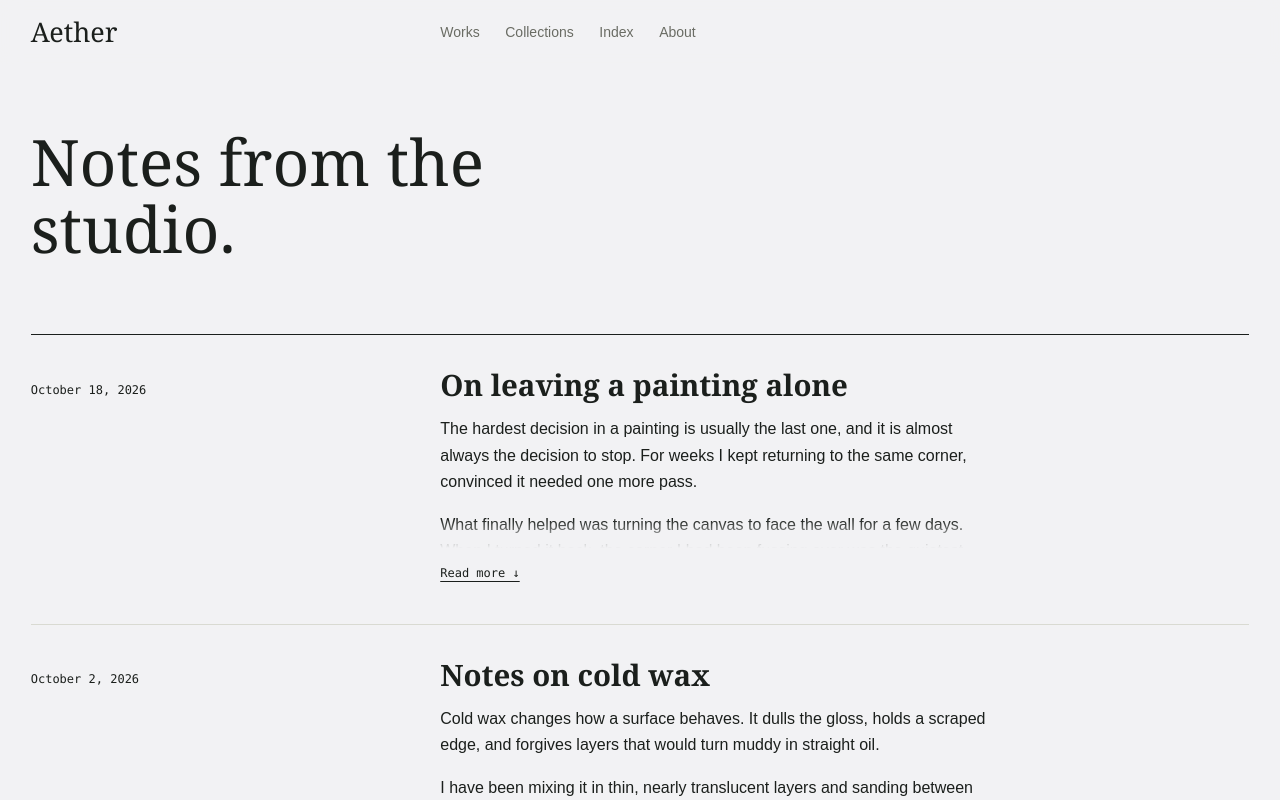
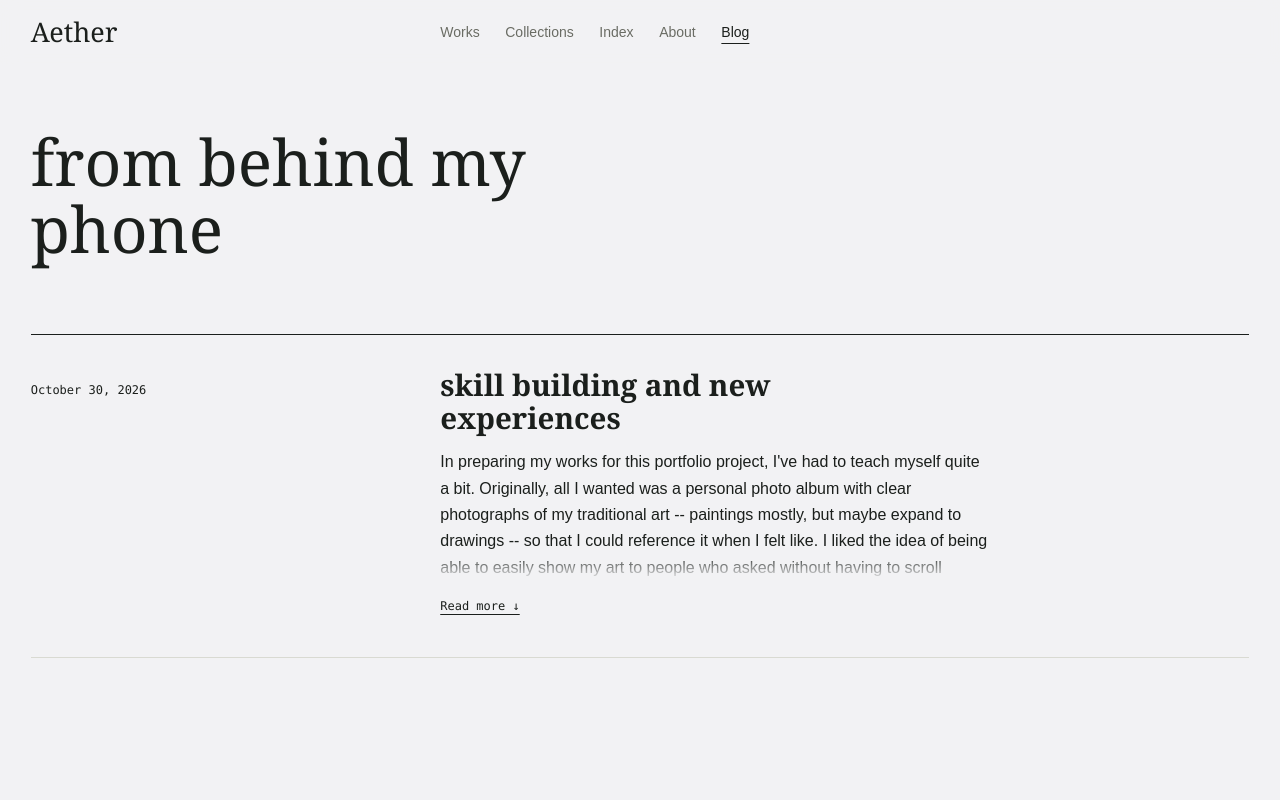
Before and after one commit to aetherMocker/personal-portfolio, a Vue app: page /#/blog in a window 1280 px wide. Shown: the top 800 px of the page. Built offline with nearby package versions, Linux system fonts and the light colour scheme; a web font is replaced by a local one.

Commit message:
small fixes

```diff
--- a/src/components/CatalogManager.vue
+++ b/src/components/CatalogManager.vue
@@ -73,9 +73,10 @@ const sourceText = {
           <ol class="steps">
             <li>
               <h3>Get the template</h3>
-              <p>Columns: file, title, year, month, medium, size, collections. Month and collections are optional.
-                    Width, height and unit columns also work in place of size. Collections are one cell:
-                    <code>[Spring Collection], [Landscape]</code>.</p>
+              <p>Columns: file, title, year, month, medium, size, collections, layout. Month, collections and layout are optional.
+                Width, height and unit columns also work in place of size. Collections are one cell:
+                <code>[Spring Collection], [Landscape]</code>.</p>
+              <p>For multi-panel works (like diptychs), separate the files with commas in the file column, and set layout to <code>offset</code>, <code>side-by-side</code>, or <code>stacked</code>.</p>
               <button type="button" class="btn" @click="downloadTemplate">Download CSV</button>
             </li>
             <li>
--- a/src/components/SiteHeader.vue
+++ b/src/components/SiteHeader.vue
@@ -11,6 +11,7 @@
       { label: "Collections", to: "/collections" },
       { label: "Index", to: { path: "/", hash: "#index" } },
       { label: "About", to: "/about" },
+      { label: "Blog", to: "/blog" },
     ];
 
     const isCurrent = (link) => typeof link.to === "string" && link.to === route.path;
--- a/src/components/blog/BlogPost.vue
+++ b/src/components/blog/BlogPost.vue
@@ -22,12 +22,31 @@ const dateLabel = computed(() => {
   return day ? `${name} ${Number(day)}, ${year}` : `${name} ${year}`;
 });
 
+// Links: write [the words](https://example.com) anywhere in a paragraph.
+// Only http(s), mailto and #/internal links become links; anything else stays plain text.
+const LINK = /\[([^\]]+)\]\(([^)\s]+)\)/g;
+const SAFE = /^(https?:\/\/|mailto:|#)/i;
+
+function pieces(text) {
+  const out = [];
+  let last = 0;
+  for (const m of text.matchAll(LINK)) {
+    if (m.index > last) out.push({ text: text.slice(last, m.index) });
+    out.push(SAFE.test(m[2]) ? { text: m[1], href: m[2], external: /^https?:/i.test(m[2]) } : { text: m[0] });
+    last = m.index + m[0].length;
+  }
+  if (last < text.length) out.push({ text: text.slice(last) });
+  return out;
+}
+
 // Blank line = new paragraph. Single line breaks reflow, so indented template literals are fine.
+// Each paragraph is a list of pieces: plain text, or text with an href.
 const paragraphs = computed(() =>
   String(props.post.body || "")
     .split(/\n\s*\n/)
     .map((p) => p.replace(/\s*\n\s*/g, " ").trim())
-    .filter(Boolean),
+    .filter(Boolean)
+    .map(pieces),
 );
 
 const images = computed(() =>
@@ -78,7 +97,17 @@ onBeforeUnmount(() => observer?.disconnect());
       <h2 :id="`${uid}-title`" class="title">{{ post.title }}</h2>
 
       <div :id="`${uid}-body`" ref="body" class="body" :class="{ clamped: !open, fade: !open && overflowing }">
-        <p v-for="(p, i) in paragraphs" :key="i">{{ p }}</p>
+        <p v-for="(p, i) in paragraphs" :key="i">
+          <template v-for="(piece, j) in p" :key="j"
+            ><a
+              v-if="piece.href"
+              :href="piece.href"
+              :target="piece.external ? '_blank' : undefined"
+              :rel="piece.external ? 'noopener noreferrer' : undefined"
+              >{{ piece.text }}</a
+            ><template v-else>{{ piece.text }}</template></template
+          >
+        </p>
       </div>
 
       <div v-if="open && images.length" class="media" :class="{ single: images.length === 1 }">
@@ -119,6 +148,8 @@ onBeforeUnmount(() => observer?.disconnect());
 
 .body { margin-top: 14px; max-width: 62ch; font-size: 16px; line-height: 1.65; }
 .body p + p { margin-top: 1em; }
+.body a { text-decoration: underline; text-underline-offset: 3px; text-decoration-thickness: 1px; }
+.body a:hover { opacity: 0.6; }
 /* Collapsed: about five lines tall, fading out where the text is cut. */
 .body.clamped { max-height: calc(1.65em * 5); overflow: hidden; }
 .body.fade {
--- a/src/components/gallery/HomeIntro.vue
+++ b/src/components/gallery/HomeIntro.vue
@@ -15,7 +15,8 @@ const featured = computed(() => sortWorks(props.works, "newest").find((w) => w.t
   <section class="intro page" aria-label="Introduction">
     <div class="cols">
       <div class="statement">
-        <p>{{ site.statement }}</p>
+        <p class="headline">{{ site.statement }}</p>
+        <p v-if="site.sub_statement" class="sub-statement">{{ site.sub_statement }}</p>
         <RouterLink class="link" :to="{ path: '/', hash: '#works' }">View works ↓</RouterLink>
       </div>
 
@@ -47,15 +48,23 @@ const featured = computed(() => sortWorks(props.works, "newest").find((w) => w.t
 .latest button { text-align: left; }
 .latest button:hover { text-decoration: underline; text-underline-offset: 4px; }
 
-/* The statement now opens the page. It uses the display face when gothic.css is loaded,
-   and quietly falls back to the body font when it isn't. */
 .statement { padding-right: clamp(0px, 2vw, 32px); }
-.statement p {
+.statement .headline {
   font-family: var(--display);
   font-size: clamp(28px, 2.8vw, 42px);
   font-weight: 500;
   line-height: 1.1;
   letter-spacing: 0;
+}
+.statement .sub-statement {
+  max-width: 40ch;
+  margin-top: 14px;
+  font-family: var(--sans);
+  font-size: clamp(14px, 1.3vw, 18px);
+  font-weight: 400;
+  font-style: italic;
+  line-height: 1.45;
+  color: var(--muted);
 }
 .statement .link { margin-top: 28px; font-size: 18px; }
 
@@ -80,7 +89,8 @@ const featured = computed(() => sortWorks(props.works, "newest").find((w) => w.t
 
 @media (max-width: 899px) {
   .cols { grid-template-columns: 1fr 1fr; row-gap: 32px; }
-  .statement { grid-column: 1 / -1; max-width: 22ch; padding-right: 0; }
+  .statement { grid-column: 1 / -1; padding-right: 0; }
+  .statement .headline { max-width: 22ch; } /* "ch" is measured in the element's own font, so the limit goes on the headline itself. */
   .feature { grid-column: 1 / -1; }
 }
 @media (max-width: 520px) {
--- a/src/content/blog.js
+++ b/src/content/blog.js
@@ -1,7 +1,7 @@
 /* Site content - Blog entries.
  *
- * To add a post, paste a new object into `posts`. Order doesn't matter:
- * the newest date is always shown first.
+ * To add a post, paste a new object into `posts`. * Order doesn't matter *
+ *                                                      the newest date is always shown first.
  *
  *   date    "2026-10-25"  (the day is optional: "2026-10" shows as "October 2026")
  *   title   shown bold, like a section header
@@ -11,13 +11,33 @@
  *             "images/blog/photo.jpg"     a path inside public/
  *             "https://..."               a full URL
  *             { src: "photo.jpg", alt: "…", caption: "…" }   with alt text / caption
- *
- * The three posts below are placeholders. Replace them with your own.
  */
 export const blog = {
-  heading: "Notes from the studio.",
+  heading: "from behind my phone", //title TBD...
   posts: [
     {
+      date: "2026-10-30",
+      title: "skill building and new experiences",
+      body: `In preparing my works for this portfolio project, I've had to teach myself quite a bit. Originally, all I wanted was a personal photo album with clear photographs of my traditional art -- paintings mostly, but maybe expand to drawings -- so that I could reference it when I felt like. I liked the idea of being able to easily show my art to people who asked without having to scroll through my hundreds of progress photos mid-painting (quite helpful for other discussions, I might add.)
+
+So then came when I was conceptualizing taking the photos, and my dad offers to buy studio lights and set up a rig for more professional looking photos. Brought out the digital camera, set up the lights, and we cranked out the photographs in a couple of hours. If I haven't said it yet, thanks dad for your help on this project.
+
+And now, as I sit here with GIMP open and teaching myself basic concepts in photo-editing so that I can touch up these forsaken photographs to make this project perfect, I am thinking about how this project evolved over the past couple weeks. You know I didn't even originally plan to make this site at all, right? Woe is me to commit to a simple and small project for once. But no, I had to use my Computer Science Bachelor's degree for something and build myself a site to elegantly showcase my paintings -- and maybe digital artwork in the future, god-willing -- to pretend I have an inkling of talent for art.
+
+This post is the first I will make of many, so sorry if this too long for some to read. I want to blog reflecting on my process of art-making, what inspires me, and further thoughts and feelings surrounding my work. By no means do I do this as a career or even a side-job as commissions, but if you'd like, reach out to me and we can discuss.
+
+If no one reads this and it's just me talking to myself, I will have regretted nothing. If few visit this site, never read these posts, but enjoy the art I make in passing, I will feel forever proud of this project. If this brings about a career I never planned but always hoped, then I will die happy. But in the meantime, I'll continue editing my photos in [GIMP](https://www.gimp.org), poisoning them with [Glaze](https://glaze.cs.uchicago.edu), and cataloging them into my system.
+
+I love you.
+
+Aether`,
+      images: ["images/blog/mid-editing_2026-10-28.png", "images/blog/editing-file-management_2026-10-30.png"],
+    },
+
+
+  /* ======= example posts ======================================= */
+
+    /* {
       date: "2026-09-14",
       title: "A short one",
       body: "Finished the small panel today. Nothing to add.",
@@ -44,6 +64,6 @@ The photographs below show the panel before and after I stopped.`,
 
 I have been mixing it in thin, nearly translucent layers and sanding between them. The result has a depth that photographs badly, which is a good reason to see the work in person.`,
       images: ["https://picsum.photos/seed/notes-c/900/700"],
-    },
+    }, */
   ],
 };
--- a/src/content/site.js
+++ b/src/content/site.js
@@ -8,6 +8,7 @@ export const site = {
   name: "Aether",
   location: "Portland, Oregon", // required for footer to render! can change later...
   statement: "Art is less about the final product, but rather of the process of construction, molding, mixing, blending, and feeling.",
+  sub_statement: "Check my Blog or read About Me!",
 
   /* about page */
   about: {
```
Also changed, not shown: 7 other files (tests, documents, lock files or other folders).
